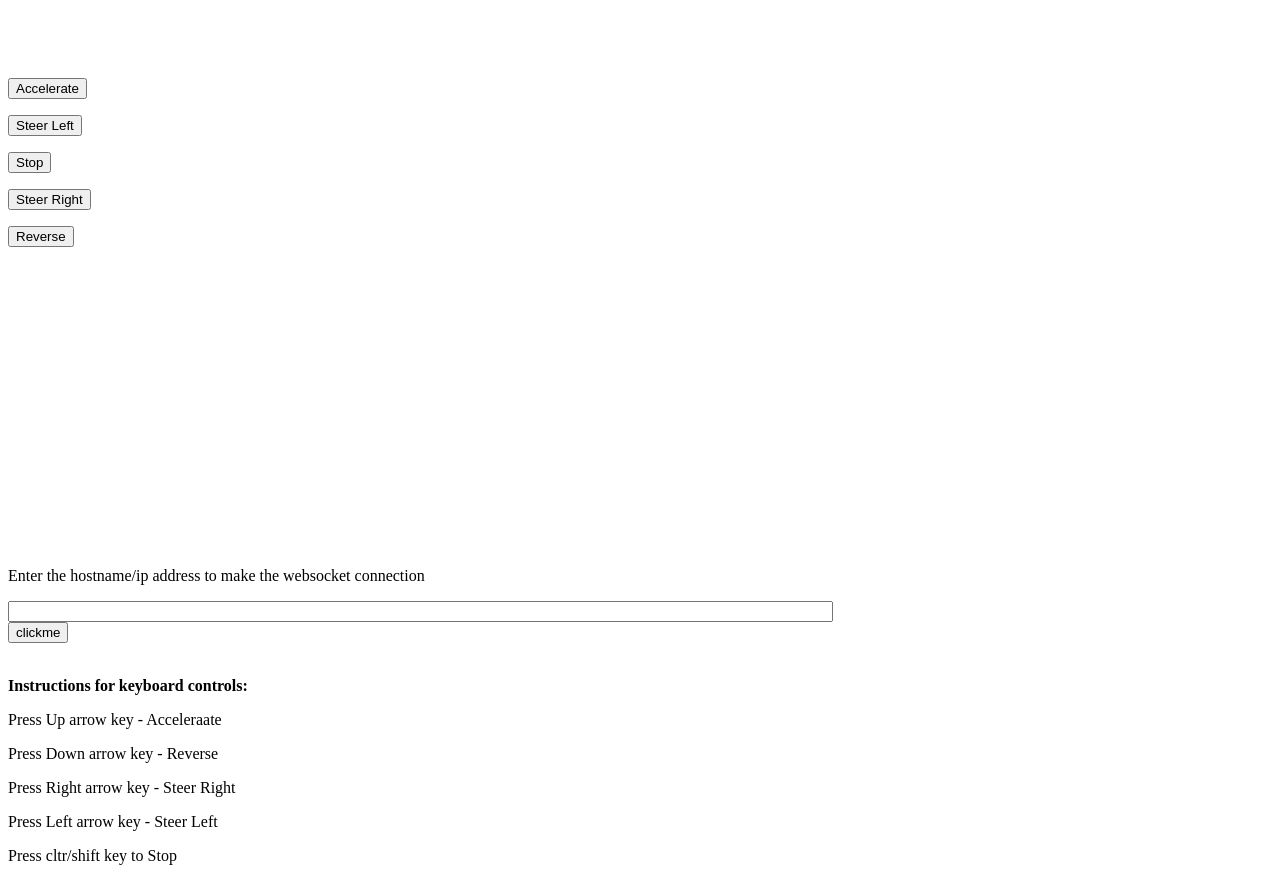
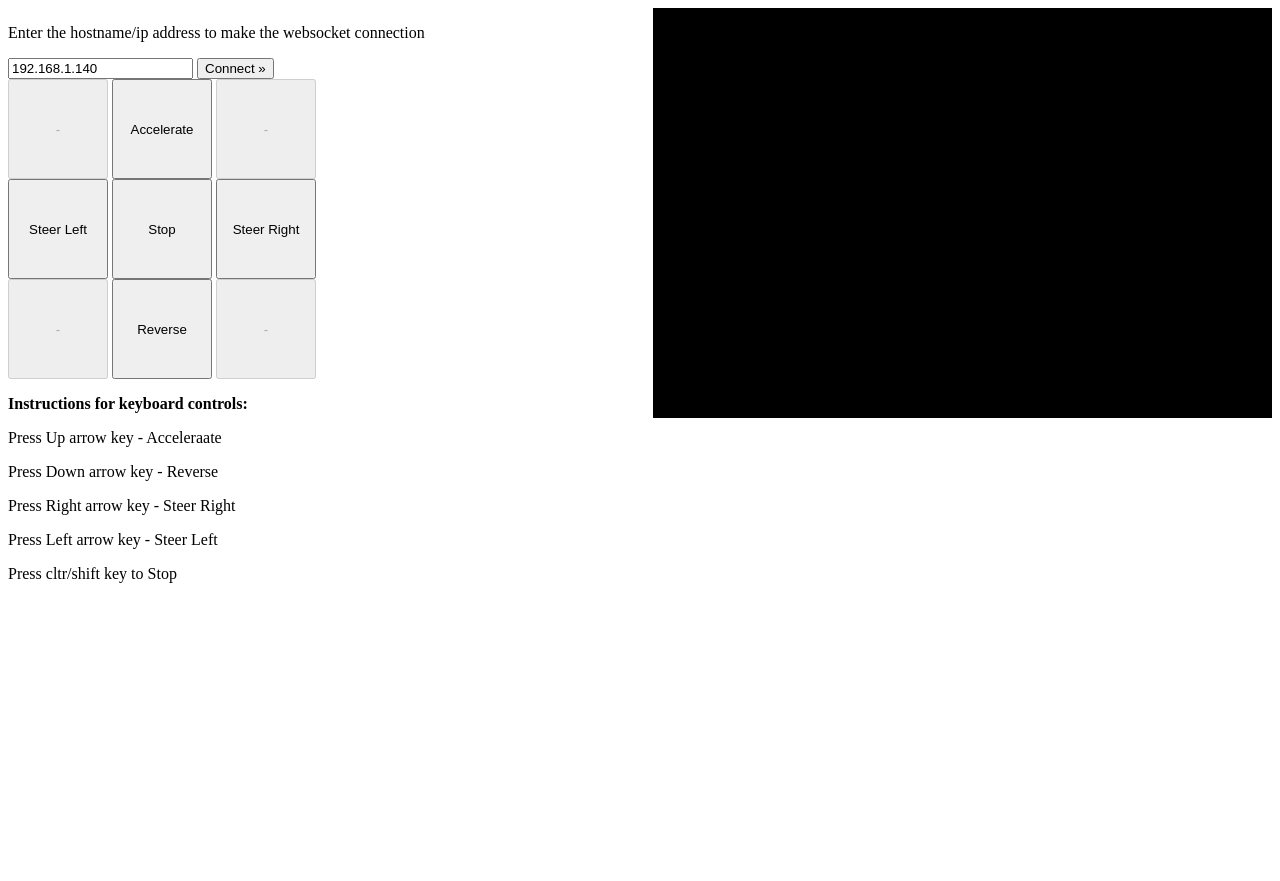
Before and after one commit to wilblack/lilybot, a plain HTML site: page jjbot/jjbot_browser_client.html in a window 1280 px wide. After the commit the page ends 800 px from the top, so only its background shows below. Drawn offline with nearby package versions, Linux system fonts and the light colour scheme.

Commit message:
Styling the log

```diff
--- a/jjbot/jjbot_browser_client.html
+++ b/jjbot/jjbot_browser_client.html
@@ -16,55 +16,75 @@
       width: 100px;
     }
 
+    #primary {
+      width:50%;
+      float:left;
+    }
+
+    #secondary{
+      width:49%;
+      float:right;
+    }
+
+    #log {
+      height:400px;
+      background-color: #000000;
+      color:#00DD00;
+    }
+
+    .padded {
+      padding:5px;
+    }
   </style>
 
 </head>
 <body>
-</br></br>
-</br>
-
-<p>
-<!-- Creating press buttons  on the webpage-->
-<input id="touch" type="button" value="Accelerate" onclick="accelerate(); " />
-</p>
-
-<p>
-<input id="touch" type="button" value="Steer Left" onclick="steer_left(); " />
-</p>
-
-<p>
-<input id="touch" type="button" value="Stop" onclick="stop(); " />
-</p>
-
-<p>
-<input id="touch" type="button" value="Steer Right" onclick="steer_right(); " />
-</p>
-
-<p>
-<input id="touch" type="button" value="Reverse" onclick="reverse(); " />
-</p>
-
-</br></br></br></br>
+<div id="content">
+  <div id="primary">
 
     <div id="send">
+      <p>  Enter the hostname/ip address to make the websocket connection </p>
+      <input type="text" id="hostname" value="192.168.1.140"/>
+      <input id="connect-btn" type="button" value="Connect &raquo;" onclick="setup2()" />
+    </div>
 
-</br></br></br></br></br></br></br></br></br></br></br></br>
-<p>  Enter the hostname/ip address to make the websocket connection </p>
-    <input type="text" id="data" size="100"/><br>
-    <input id="clickMe" type="button" value="clickme" onclick="setup2()" />
-    </br></br>
+    <div id="controls">
+      <div>
+        <input class="button" type="button" value="-" disabled />
+        <input class="button" type="button" value="Accelerate" onclick="accelerate(); " />
+        <input class="button" type="button" value="-" disabled/>
+      </div>
+
+      <div>
+        <input class="button" type="button" value="Steer Left" onclick="steer_left(); " />
+        <input class="button" type="button" value="Stop" onclick="stop(); " />
+        <input class="button" type="button" value="Steer Right" onclick="steer_right(); " />
+      </div>
+
+      <div>
+        <input class="button" type="button" value="-" disabled />
+        <input class="button" type="button" value="Reverse" onclick="reverse(); " />
+        <input class="button" type="button" value="-" disabled />
+      </div>
+    </div>
+    <div>
       <p><span style="font-weight:bold">Instructions for keyboard controls:</span></p>
       <p>Press Up arrow key - Acceleraate </p>
       <p>Press Down arrow key - Reverse </p>
       <p>Press Right arrow key - Steer Right</p>
       <p>Press Left arrow key - Steer Left</p>
       <p>Press cltr/shift key to Stop</p>
+    </div>
+  </div>
+
+  <div id="secondary">
+    <div id="log" class="padded">
+
+    <div id="output"></div>
+  </div> <!-- End .secondary -->
+</div><!-- end content -->
 
 
-</div>
-
-</div>
-<div id="output"></div>
 
 <script>
 var up;
@@ -79,60 +99,48 @@ function accelerate()       // defines a variable that controls the forward move
     setup2();        // Goes to websocket connection function
 }
 
-function reverse()
-{
+function reverse(){
     down = "d";
     up = "aaa";left = "aaa";right = "aaa";brakes = "aaa";
     setup2();
 }
 
-function steer_left()
-{
+function steer_left(){
     left = "l";
     up = "aaa";down = "aaa";right = "aaa";brakes = "aaa";
     setup2();
 }
 
-function steer_right()
-{
+function steer_right(){
     right = "r";
     up = "aaa";down = "aaa";left = "aaa";brakes = "aaa";
     setup2();
 }
 
-function stop()       // Stops the bot
-{
+function stop(){
     up = "aaa";down = "aaa";left = "aaa";right = "aaa";brakes = "b";
     setup2();
 }
 
-    function setup2()         // Creates the websocets connection
-    {
-        var $txt = $("#data");      // assigns the data(hostname/ip address) entered in the text box
+function setup2(){
+    // Creates the websocets connection{
+    var $txt = $("#hostname");      // assigns the hostname(hostname/ip address) entered in the text box
     name = $txt.val();          // Variable name contains the string(hostname/ip address) entered in the text box
     var host =  "ws://"+name+":9093/ws";      // combines the three string and creates a new string
     var socket = new WebSocket(host);
-        var $txt = $("#data");
     var $btnSend = $("#sendtext");
     $txt.focus();
     // event handlers for UI
 
- $btnSend.on('click',function()
-        {
+    $btnSend.on('click',function(){
       var text = $txt.val();
-          if(text == "")
-          {
+        if(text == ""){
          return;
         }
         $txt.val("");
       });
-          $txt
-          .keypress(function(evt)
-          {
-          if(evt.which == 13)
-          {
-          $btnSend.click();
-          }
+      $txt.keypress(function(evt){
+          if(evt.which == 13) $btnSend.click();
       });
 
     // event handlers for websocket
@@ -143,42 +151,33 @@ function stop()       // Stops the bot
             //alert("connection opened....");
             arrows();     // function for detecting keyboard presses
             buttons();    // function for detecting the button press on webpage
-
     }
 
-
-  function buttons()
-  {
-    if(up== "u")
-    {
+  function buttons() {
+    if(up== "u") {
       socket.send("u");
     }
 
-    if(down== "d")
-    {
+    if(down== "d") {
       socket.send("d");
     }
 
-    if(left== "l")
-    {
+    if(left== "l") {
       socket.send("l");
     }
 
-    if(right== "r")
-    {
+    if(right== "r") {
       socket.send("r");
     }
 
-    if(brakes == "b")
-    {
+    if(brakes == "b") {
       socket.send("b");
     }
   }
-  function arrows()
-  {
+
+  function arrows() {
     document.onkeyup = KeyCheck;
-    function KeyCheck()
-    {
+    function KeyCheck(){
        var KeyID = event.keyCode;
        switch(KeyID)
        {
@@ -201,7 +200,6 @@ function stop()       // Stops the bot
             socket.send("d");
             break;
        }
-
     }
   }
 
@@ -210,8 +208,7 @@ function stop()       // Stops the bot
         showServerResponse(msg.data);
      }
 
-     socket.onclose = function()
-     {
+     socket.onclose = function(){
         //alert("connection closed....");
         showServerResponse("The connection has been closed.");
      }
@@ -223,11 +220,11 @@ function stop()       // Stops the bot
       console.log("invalid socket");
     }
 
-    function showServerResponse(txt)
-    {
-        var p = document.createElement('p');
-        p.innerHTML = txt;
-        document.getElementById('output').appendChild(p);
+    function showServerResponse(txt){
+        $log = $("#log");
+        $newRow = $("<div>");
+        $newRow.text(txt);
+        $log.append($newRow);
     }
 
 }
```
Lines whose indentation alone changed are shown as unchanged.
